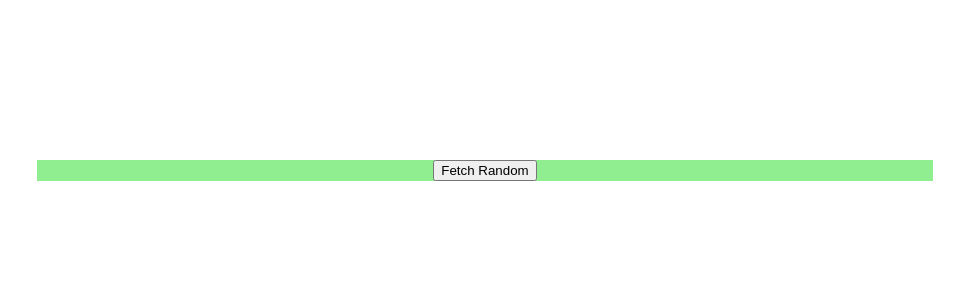
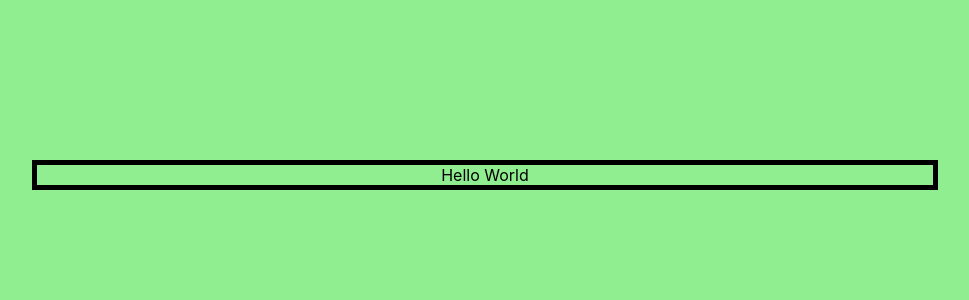
Before and after one commit to JinxyPyrope/mini-practice-react-9, a React (Create React App) app in the folder practice-9/: page / in a window 1280 px wide. Shown: the top 300 px of the page, without its empty margins (155-1124 px from the left). Built offline with nearby package versions, Linux system fonts and the light colour scheme.

Commit message:
Trying to fix css and other pieces

```diff
--- a/practice-9/src/App.css
+++ b/practice-9/src/App.css
@@ -1,8 +1,11 @@
+body {
+  background-color: lightgreen;
+}
+
 .App {
   display: flex;
   margin: 10rem auto;
   max-width: 70%;
-  align-items: stretch;
   justify-content: center;
-  background-color: lightgreen;
+  border: 5px black solid;
 }
--- /dev/null
+++ b/practice-9/src/components/Apitest.css
@@ -0,0 +1,12 @@
+.btnData {
+  padding: 15px 25px;
+  font-size: 24px;
+  text-align: center;
+  cursor: pointer;
+  outline: none;
+  color: #fff;
+  background-color: #04aa6d;
+  border: none;
+  border-radius: 15px;
+  box-shadow: 0 9px #999;
+}
--- a/practice-9/src/components/Apitest.js
+++ b/practice-9/src/components/Apitest.js
@@ -1,13 +1,10 @@
-import React, { useEffect, useState } from "react"
+import React from "react"
+import "./Apitest.css"
 
 const Apitest = () => {
-  const [data, setData] = useState([])
+  // const [data, setData] = useState([])
 
-  return (
-    <>
-      <button onClick={() => console.log("Button Works")}>Fetch Random</button>
-    </>
-  )
+  return <div>Hello World</div>
 }
 
 export default Apitest
```
